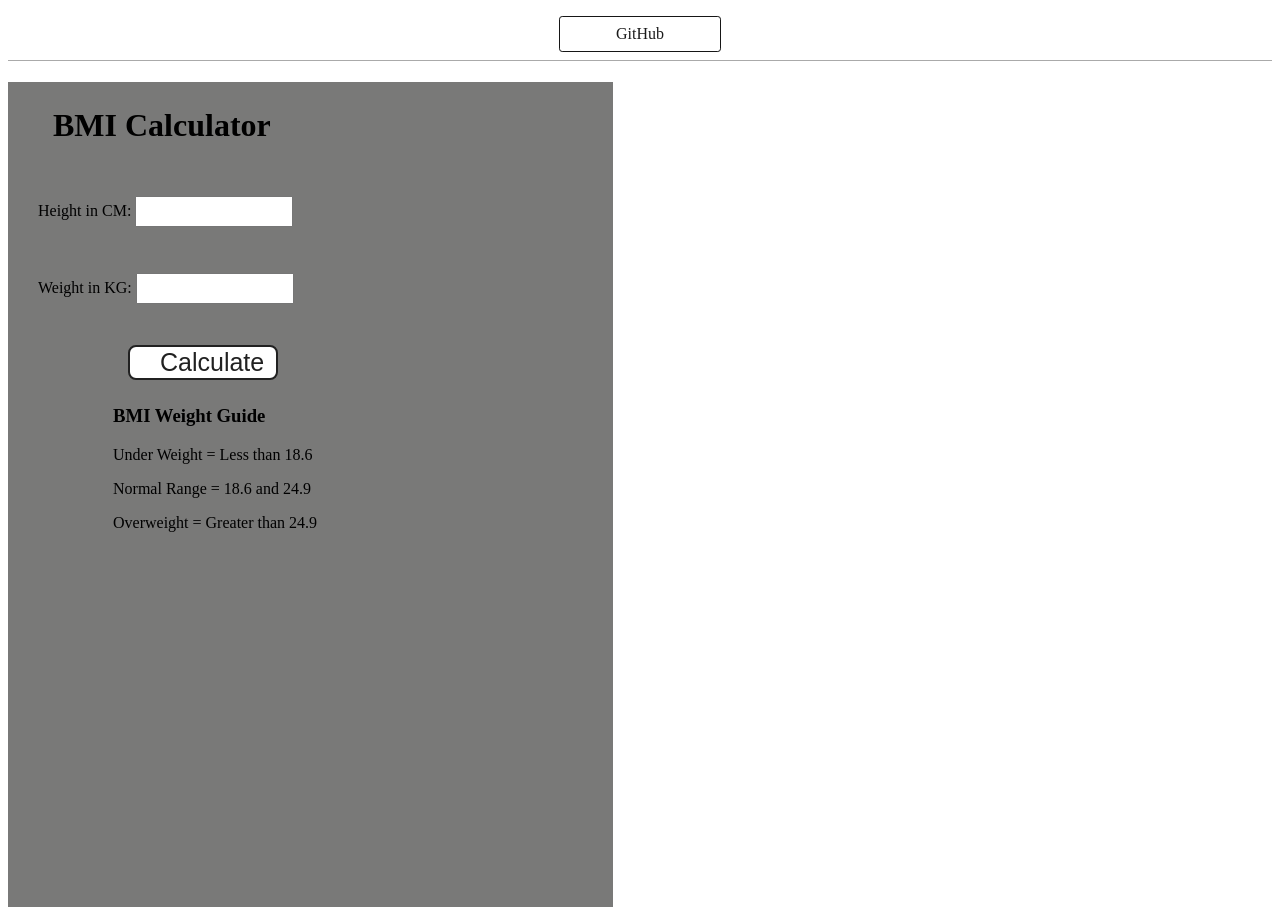
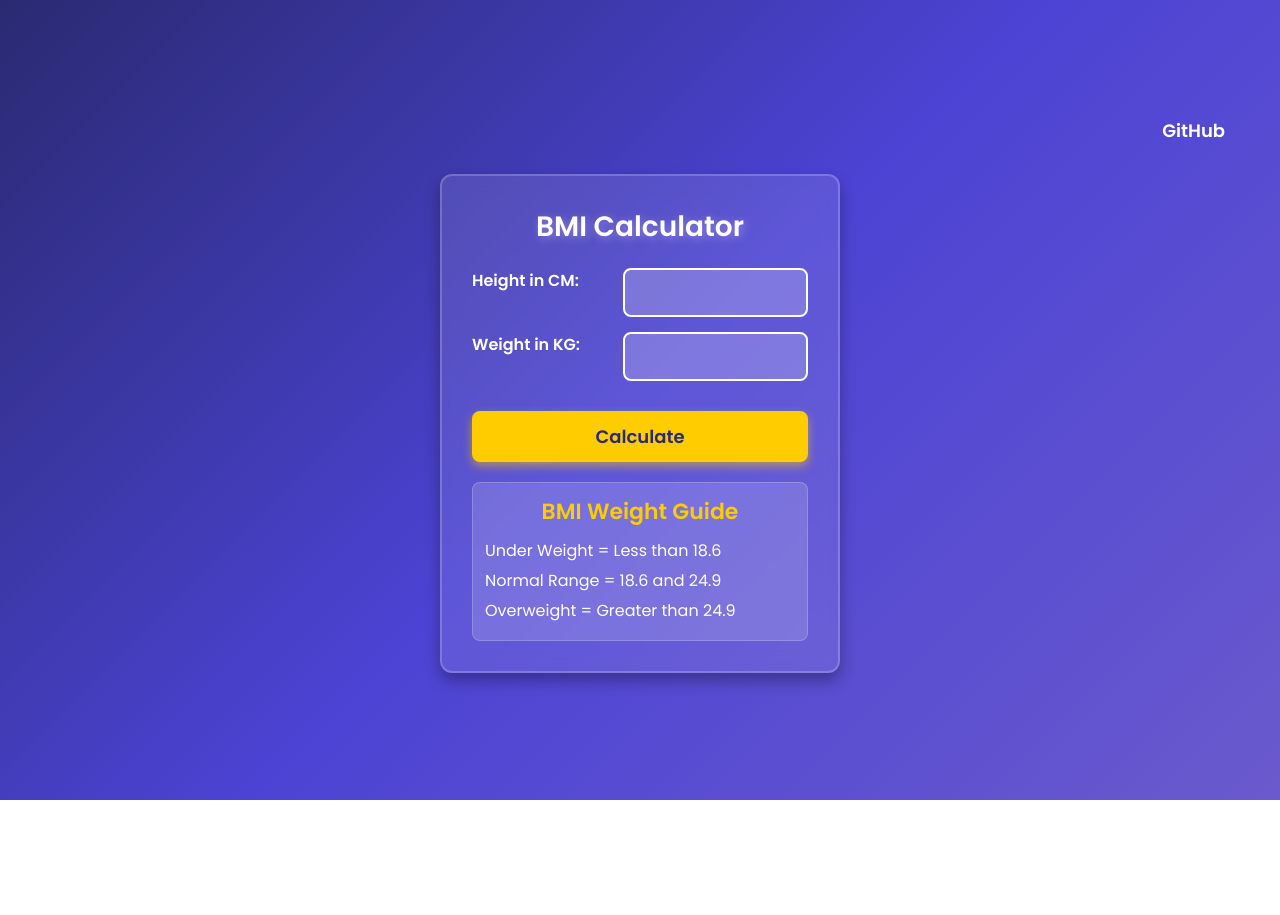
Before and after one commit to Mathur-Dev1142/BMI-calculator, a plain HTML site: page index.html in a window 1280 px wide. After the commit the page ends 800 px from the top, so only its background shows below. Drawn offline with Linux system fonts and the light colour scheme.

Commit message:
changed UI

```diff
--- a/style.css
+++ b/style.css
@@ -1,77 +1,131 @@
+@import url("https://fonts.googleapis.com/css2?family=Poppins:wght@300;400;600&display=swap");
+
+* {
+  margin: 0;
+  padding: 0;
+  box-sizing: border-box;
+  font-family: "Poppins", sans-serif;
+}
+
+body {
+  background: linear-gradient(135deg, #2a2a72, #4c43d4, #6a5acd);
+  color: #fff;
+  text-align: center;
+  padding: 20px;
+  min-height: 100vh;
+  display: flex;
+  flex-direction: column;
+  justify-content: center;
+}
+
+nav {
+  text-align: right;
+  padding: 10px 20px;
+}
+
+nav a {
+  color: #fff;
+  text-decoration: none;
+  font-size: 18px;
+  font-weight: 600;
+  padding: 10px 15px;
+  border-radius: 5px;
+  transition: 0.3s;
+}
+
+nav a:hover {
+  background: rgba(255, 255, 255, 0.3);
+}
+
 .container {
-  width: 575px;
-  height: 825px;
+  max-width: 400px;
+  background: rgba(255, 255, 255, 0.1);
+  backdrop-filter: blur(10px);
+  padding: 30px;
+  border-radius: 12px;
+  margin: 20px auto;
+  box-shadow: 0px 8px 15px rgba(0, 0, 0, 0.3);
+  border: 2px solid rgba(255, 255, 255, 0.2);
+}
 
-  background-color: #797978;
-  padding-left: 30px;
+h1 {
+  font-size: 28px;
+  margin-bottom: 20px;
+  color: #ffffff;
+  text-shadow: 2px 2px 8px rgba(255, 255, 255, 0.3);
 }
-#height,
-#weight {
-  width: 150px;
-  height: 25px;
-  margin-top: 30px;
+
+form p {
+  display: flex;
+  justify-content: space-between;
+  margin: 15px 0;
+}
+
+label {
+  font-weight: 600;
+}
+
+input {
+  width: 55%;
+  padding: 10px;
+  border-radius: 8px;
+  border: 2px solid #ffffff;
+  outline: none;
+  font-size: 16px;
+  background: rgba(255, 255, 255, 0.2);
+  color: #fff;
+  text-align: center;
+}
+
+input::placeholder {
+  color: rgba(255, 255, 255, 0.7);
+}
+
+button {
+  width: 100%;
+  padding: 12px;
+  margin-top: 15px;
+  background: #ffcc00;
+  color: #2a2a72;
+  border: none;
+  font-size: 18px;
+  font-weight: bold;
+  cursor: pointer;
+  border-radius: 8px;
+  transition: 0.3s;
+  box-shadow: 0 4px 10px rgba(255, 204, 0, 0.5);
+}
+
+button:hover {
+  background: #ffdd33;
+  transform: scale(1.05);
+}
+
+#results {
+  margin-top: 15px;
+  font-size: 20px;
+  font-weight: bold;
+  color: #ffcc00;
 }
 
 #weight-guide {
-  margin-left: 75px;
-  margin-top: 25px;
+  margin-top: 20px;
+  text-align: left;
+  padding: 12px;
+  border-radius: 8px;
+  background: rgba(255, 255, 255, 0.15);
+  border: 1px solid rgba(255, 255, 255, 0.2);
 }
 
-#results {
-  font-size: 35px;
-  margin-left: 90px;
-  margin-top: 20px;
-  color: rgb(241, 241, 241);
+#weight-guide h3 {
+  text-align: center;
+  margin-bottom: 10px;
+  font-size: 22px;
+  color: #ffcc00;
 }
 
-button {
-  width: 150px;
-  height: 35px;
-  margin-left: 90px;
-  margin-top: 25px;
-  background-color: #fff;
-  padding: 1px 30px;
-  border-radius: 8px;
-  color: #212121;
-  text-decoration: none;
-  border: 2px solid #212121;
-
-  font-size: 25px;
+#weight-guide p {
+  font-size: 16px;
+  margin: 5px 0;
+  color: #fff;
 }
-
-h1 {
-  padding-left: 15px;
-  padding-top: 25px;
-}
-
-html {
-  margin: 0;
-}
-
-.button {
-  width: 100px;
-  height: 100px;
-  border: solid black 2px;
-  display: inline-block;
-}
-nav {
-  display: flex;
-  flex-wrap: wrap;
-  align-items: center;
-  justify-content: center;
-  padding: 0.5rem;
-  gap: 0.5rem;
-  border-bottom: solid 1px #aaa;
-}
-
-nav a {
-  display: inline-block;
-  min-width: 9rem;
-  padding: 0.5rem;
-  border-radius: 0.2rem;
-  border: solid 1px rgb(22, 22, 22);
-  text-align: center;
-  text-decoration: none;
-  color: #1b1b1b;
-  background-color: white;
-}
```
